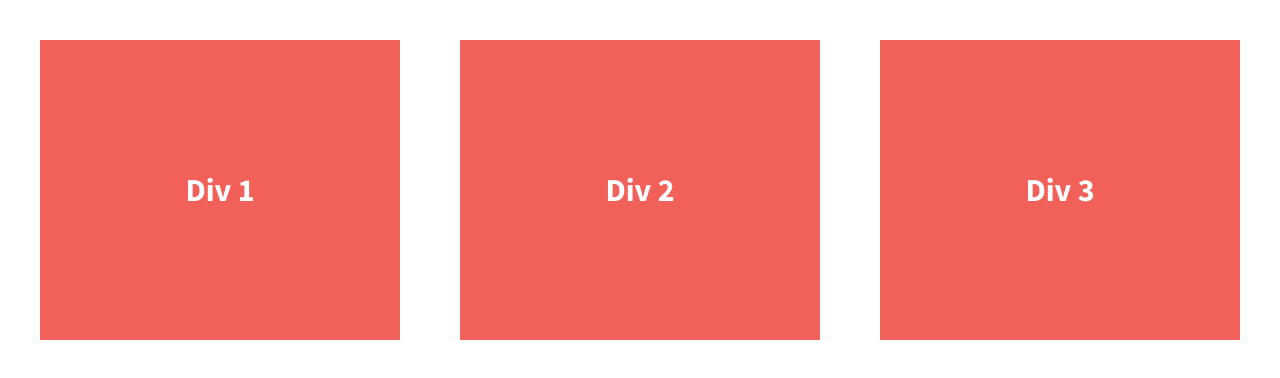
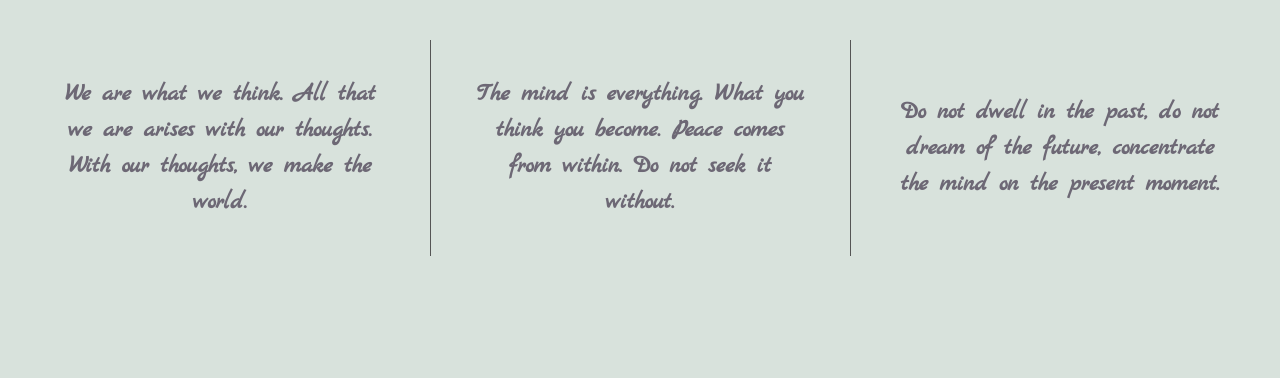
Before and after one commit to OpheliaB24/07.01-206-divs-flexbox-starter, a plain HTML site: page index.html in a window 1280 px wide. Drawn offline with nearby package versions, Linux system fonts and the light colour scheme.

Commit message:
Initial commit

```diff
--- a/css/main.css
+++ b/css/main.css
@@ -97,12 +97,13 @@ textarea {
 
 
 html {
-  background-color: #fff;
+  background-color: #d8e2dc;
   height: 100%;
+  width: 100%;
 }
 
 body {
-  font-family: 'Source Sans Pro', sans-serif;
+  font-family: 'Marck Script', cursive;
   padding: 2em;
   font-size: 1.25em;
   height: 100%;
@@ -112,23 +113,26 @@ body {
   /*add display:flex and set justify-content to space-between*/
   font-weight: 700;
   display: flex;
+  flex-flow: row wrap;
   justify-content: space-between;
 }
 
 .div-1, .div-2, .div-3 {
   /*give the divs a width of 30%, add display:flex, set justify-content and align-items to center*/
-  color: #fff;
+  color: #6d6875;
   line-height: 1.5em;
-  font-size: 1.6em;
-  background-color: #f16059;
-  height: 300px;
+  font-size: 1.2em;
+  height: auto;
   width: 30%;
   display: flex;
   justify-content: center;
   align-items: center;
 }
 
-
+p{
+  padding: 0.5em;
+  text-align: center;
+}
 
 
 /* ==========================================================================
@@ -210,6 +214,16 @@ body {
    These examples override the primary ('mobile first') styles.
    Modify as content requires.
    ========================================================================== */
+   @media all and (min-width: 1200px) {
+       .div-1, .div-2, .div-3 {
+         flex-basis: 30%;
+       }
+
+       .div-1, .div-2 {
+         border-right: 1px solid #555;
+         padding-right: 30px;
+       }
+   }
 
 @media print,
        (-webkit-min-device-pixel-ratio: 1.25),
--- a/index.html
+++ b/index.html
@@ -15,6 +15,8 @@
         <script src="js/vendor/modernizr-2.8.3.min.js"></script>
         <link href='http://fonts.googleapis.com/css?family=Lora:700' rel='stylesheet' type='text/css'>
         <link href='http://fonts.googleapis.com/css?family=Source+Sans+Pro:400,700' rel='stylesheet' type='text/css'>
+        <link rel="preconnect" href="https://fonts.gstatic.com">
+        <link href="https://fonts.googleapis.com/css2?family=Marck+Script&display=swap" rel="stylesheet">
     </head>
     <body>
         <!--[if lt IE 8]>
@@ -23,13 +25,16 @@
 
         <section class="wrapper">
             <div class="div-1">
-                Div 1
+                <p>We are what we think. All that we are arises with our thoughts.
+                With our thoughts, we make the world.</p>
             </div>
             <div class="div-2">
-                Div 2
+              <p>The mind is everything. What you think you become.
+              Peace comes from within. Do not seek it without.</p>
             </div>
             <div class="div-3">
-                Div 3
+                <p>Do not dwell in the past, do not dream of the future,
+                concentrate the mind on the present moment.</p>
             </div>
         </section>
 
```
